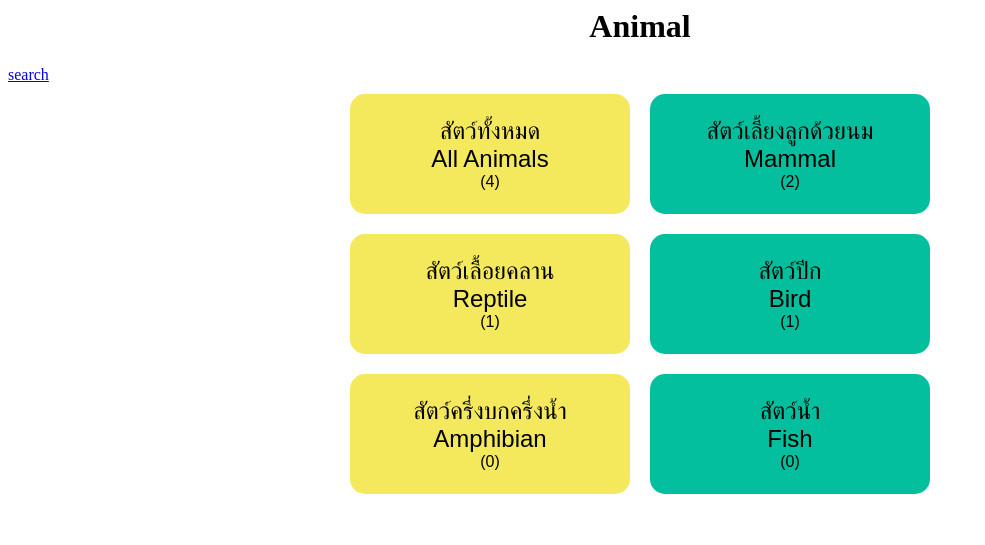
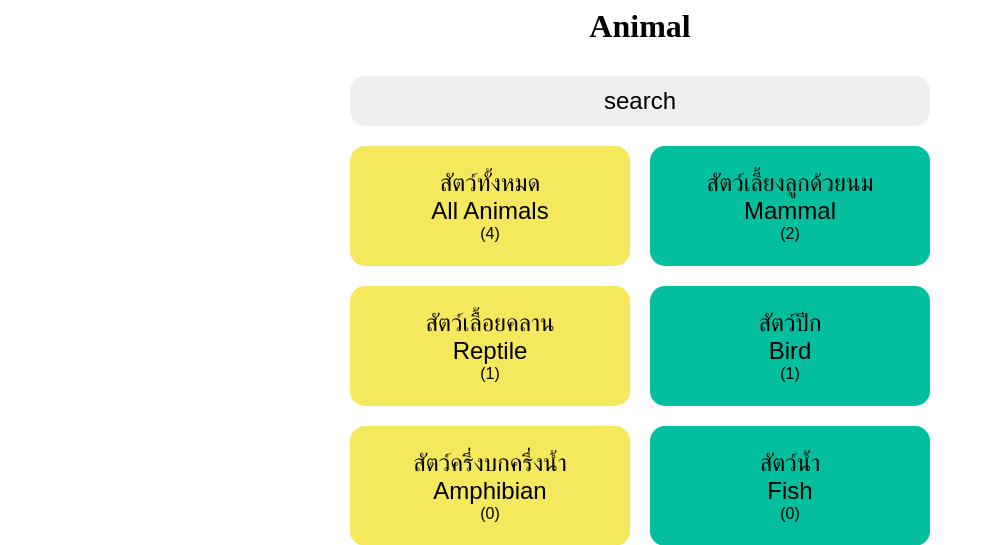
Before and after one commit to ginzlennontk/Park, a Django app: page /park/ in a window 1280 px wide. Shown: the top 545 px of the page, without its empty margins (0-985 px from the left). Run offline with Django 3.2, Linux system fonts and the light colour scheme; data comes from the database, SQL or seed files in the repository; both versions use the stored data as it was after the commit.

Commit message:
test advance search / add database file

```diff
--- a/park/templates/park/animal_data.html
+++ b/park/templates/park/animal_data.html
@@ -9,7 +9,8 @@
     <h1 style="text-align:center">{{ animal.thai_name }}<br>( {{ animal.name }} )</h1>
     <hr>
     <a href="{% url 'park:index' %}"><button>Home</button></a> >>
-    <a href="{% url 'park:animal_list' animal.class_name %}"><button>{{ animal.class_name }}</button></a><br><br>
+    <a href="{% url 'park:animal_list' animal.class_name %}"><button>{{ animal.class_name }}</button></a> >>
+    {{ animal.name }}<br><br>
 
 <div style="width:420px; float: left;margin-left:20px;">
 {% if animal.picture %}
@@ -31,13 +32,14 @@
     &nbsp; &nbsp; ไม่มีข้อมูล
     {% endif %}
     <br><br>
-
+    <div style="float:left">
     <b>ถิ่นที่อยู่อาศัย</b><br>
     {% if animal.habitat %}
     {{ animal.habitat|safe }}
     {% else %}
     &nbsp; &nbsp; ไม่มีข้อมูล
     {% endif %}
+    </div>
 </div>
 <br>
 </body>
--- a/park/templates/park/home.html
+++ b/park/templates/park/home.html
@@ -23,7 +23,7 @@ margin: 0 0 0 -300px;
     -webkit-transition-duration: 0.4s; /* Safari */
     transition-duration: 0.3s;
 }
-.block-left:hover, .block-right:hover {
+.block-all:hover, .block-left:hover, .block-right:hover {
 box-shadow: 0 8px 16px 0 rgba(0,0,0,0.2), 0 6px 20px 0 rgba(0,0,0,0.19);
 }
 .block-left {
@@ -35,11 +35,14 @@ box-shadow: 0 8px 16px 0 rgba(0,0,0,0.2), 0 6px 20px 0 rgba(0,0,0,0.19);
 	width: 280px;
 	background: #04BF9D;
 }
+.block-all {
+    height: 50px;
+	width: 580px;
+}
 .block-all p, .block-left p, .block-right p {
     margin: auto auto;
     vertical-align: middle;
 }
-h2 { display: inline }
 
 
 </style>
@@ -47,8 +50,12 @@ h2 { display: inline }
 </head>
 <body>
     <h1 style="text-align:center">Animal</h1>
-<a href="{% url 'park:search' %}">search</a>
+
     <div class="list_button">
+    <a href="{% url 'park:search' %}"><button class="block-all">
+        <p>search</p>
+    </button></a>
+
     <a href="{% url 'park:animal_list' 'All' %}"><button class="block-left" >
         <p>สัตว์ทั้งหมด<br>All Animals<br>
         <span style="font-size:16px">({{ all_animal }})</span>
--- a/park/templates/park/search.html
+++ b/park/templates/park/search.html
@@ -130,6 +130,7 @@ box-shadow: 0 8px 16px 0 rgba(0,0,0,0.2), 0 6px 20px 0 rgba(0,0,0,0.19);
 </style>
     </head>
     <body>
+        <a href="{% url 'park:index' %}"><button class="button">Home</button></a><br><br>
         <form action="{% url 'park:search' %}" method="get">
             <input type="text" name="word" />
             <input type="submit" name="submit" value="SEARCH!"/>
--- a/park/views.py
+++ b/park/views.py
@@ -43,6 +43,11 @@ def search(request):
             Q(info__icontains=word,) |
             Q(habitat__icontains=word)
         )
-        for animal in animal_list:
-            print(animal.name)
+        a = ["mammal","Reptile"]
+        b = Q()
+        for item in a:
+            b |= Q(class_name__icontains=item)
+
+        c = Animal.objects.filter(b | Q(habitat__icontains=word)).order_by("thai_name")
+        print(c)
     return render(request, 'park/search.html',{'word':word, 'lists':animal_list})
```
Also changed, not shown: db.sqlite3 (added), media/animal_pic/Red_Fox.jpg (added).
